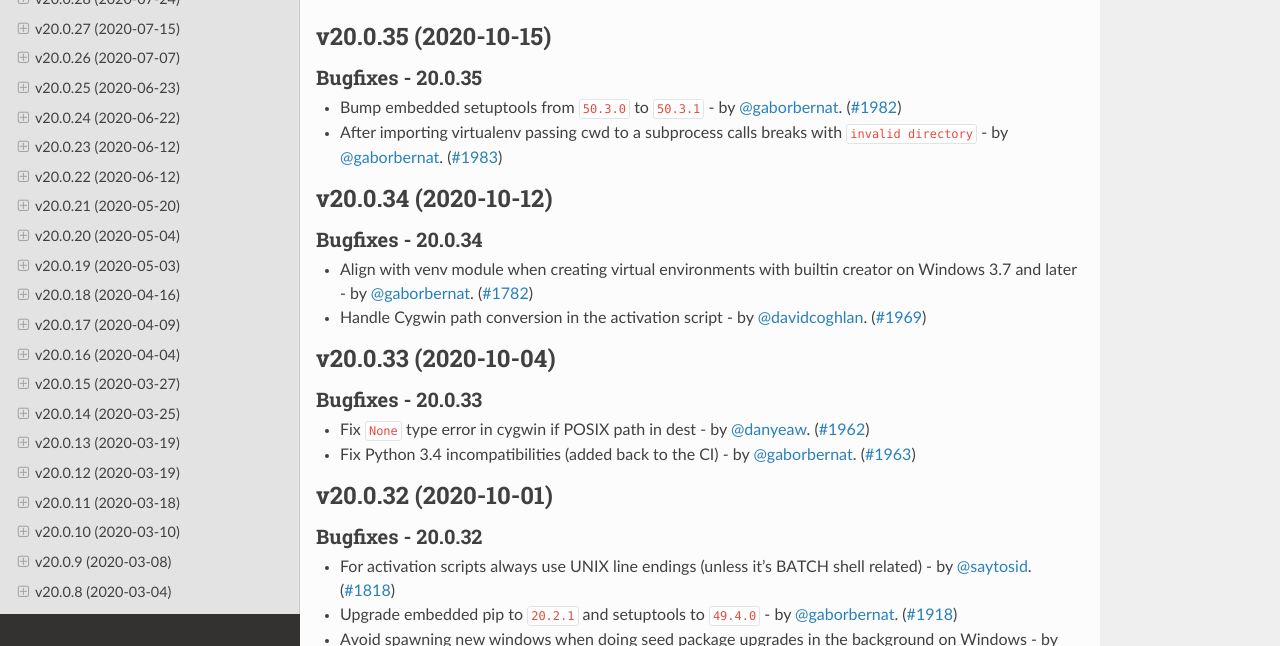
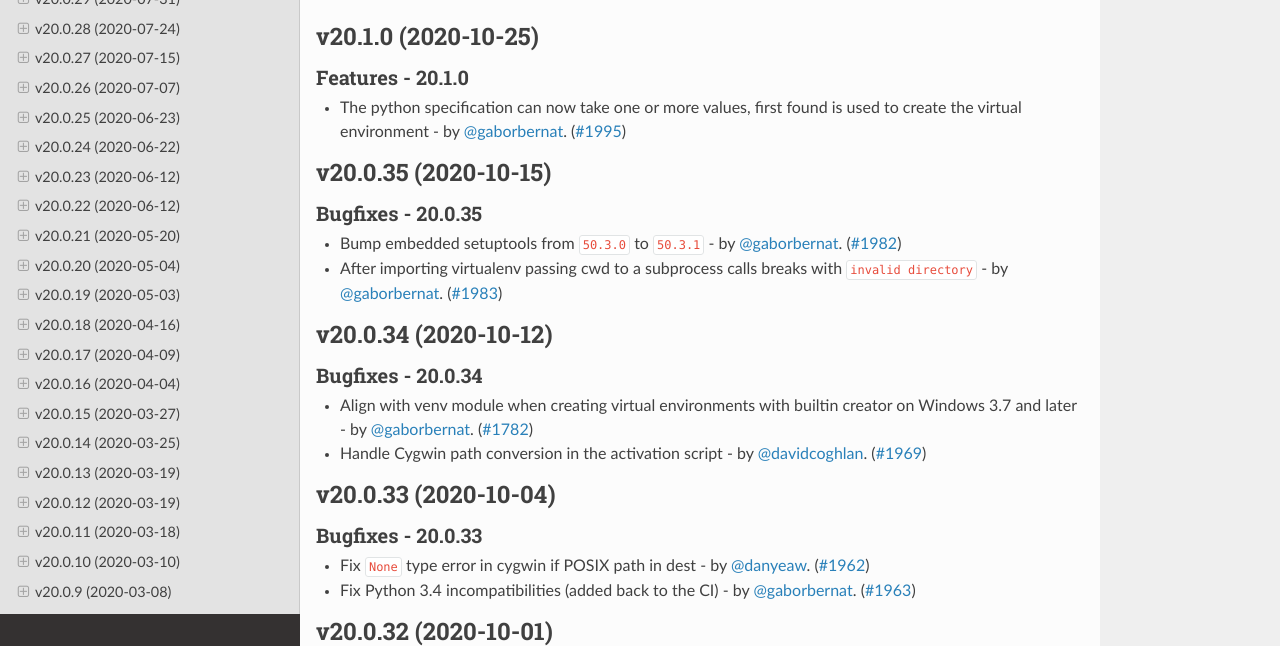
Before and after one commit to pypa/virtualenv, a Sphinx documentation site: the page built from docs/changelog.rst, in a window 1280 px wide and 900 px high, cut to the strip 254-900 px from the top of the window. Built offline with Sphinx 7.4.7 and the Read the Docs theme 2.0.0, drawn with Linux system fonts in a browser that asks for light colours; pages that are not in the unit, such as notebooks, are missing from menus; the version number could not be read and is left out.

Commit message:
release 20.1.0

```diff
--- a/docs/changelog.rst
+++ b/docs/changelog.rst
@@ -4,6 +4,15 @@ Release History
 .. include:: _draft.rst
 
 .. towncrier release notes start
+
+v20.1.0 (2020-10-25)
+--------------------
+
+Features - 20.1.0
+~~~~~~~~~~~~~~~~~
+- The python specification can now take one or more values, first found is used to create the virtual environment - by
+  :user:`gaborbernat`. (`#1995 <https://github.com/pypa/virtualenv/issues/1995>`_)
+
 
 v20.0.35 (2020-10-15)
 ---------------------
--- a/docs/changelog/1995.feature.rst
+++ /dev/null
@@ -1,2 +0,0 @@
-The python specification can now take one or more values, first found is used to create the virtual environment - by
-:user:`gaborbernat`.
```
